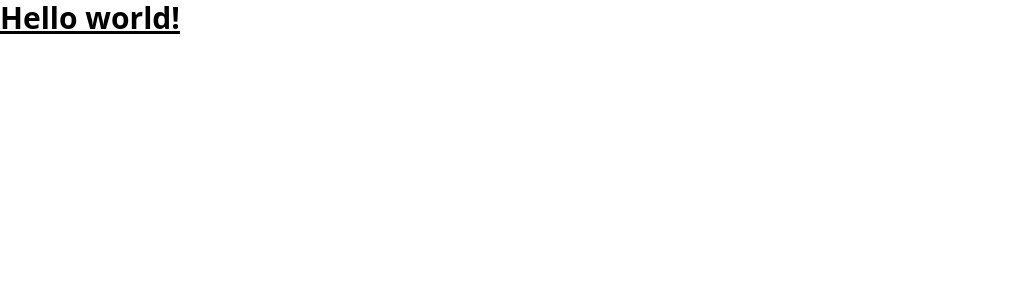
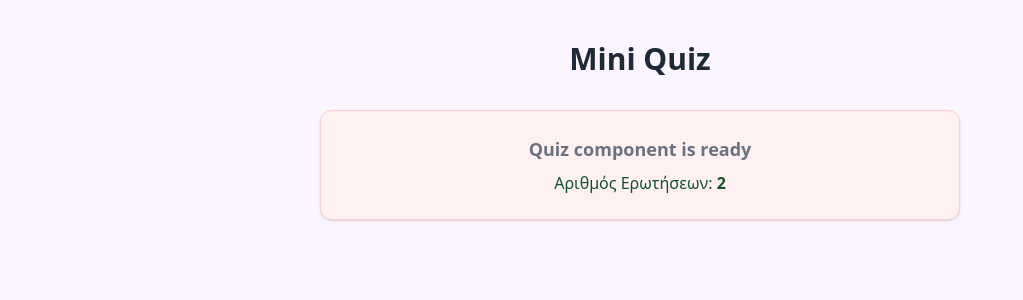
Before and after one commit to MELZOT/mini-quiz, a React (Vite) app: page / in a window 1280 px wide. Shown: the top 300 px of the page, without its empty margins (0-1023 px from the left). Built offline with nearby package versions, Linux system fonts and the light colour scheme.

Commit message:
feat: add Quiz component, Question type and basic styling

```diff
--- a/src/App.tsx
+++ b/src/App.tsx
@@ -1,14 +1,33 @@
+import Quiz from "./components/Quiz";
+import type { Question } from "./types";
+
+const QUESTIONS: Question[] = [
+    {
+        id: "q1",
+        text: "Ποια είναι η πρωτεύουσα της Ελλάδας;",
+        options: ["Θεσσαλονίκη", "Αθήνα", "Πάτρα"],
+        correctIndex: 1,
+    },
+    {
+        id: "q2",
+        text: "Πόσα bits έχει 1 byte;",
+        options: ["4", "8", "16"],
+        correctIndex: 1,
+    },
+];
 
 function App() {
+    return (
+        <div className="min-h-screen bg-purple-50/100 ">
+            <div className="max-w-2xl mx-auto pt-10 px-4">
+                <h1 className="text-center text-3xl font-bold mb-8 text-gray-800 leading-tight">
+                    Mini Quiz
+                </h1>
+                <Quiz questions={QUESTIONS} />
+            </div>
+        </div>
 
-
-  return (
-      <>
-        <h1 className="text-3xl font-bold underline">
-          Hello world!
-        </h1>
-      </>
-  )
+    );
 }
 
-export default App
+export default App;
--- /dev/null
+++ b/src/components/Quiz.tsx
@@ -0,0 +1,22 @@
+import type { Question } from "../types";
+
+type QuizProps = {
+    questions: Question[];
+};
+
+const Quiz = ({ questions }: QuizProps) => {
+    return (
+        <div className="bg-rose-50 border border-rose-200 shadow rounded-xl p-6 text-center">
+            <p className="text-lg font-semibold text-gray-500 ">
+                Quiz component is ready
+            </p>
+
+            <p className="text-green-900  mt-2">
+                Αριθμός Ερωτήσεων: <strong>{questions.length}</strong>
+            </p>
+        </div>
+
+    );
+};
+
+export default Quiz;
--- /dev/null
+++ b/src/types.ts
@@ -0,0 +1,6 @@
+export type Question = {
+    id: string;
+    text: string;
+    options: string[];
+    correctIndex: number;
+};
```
